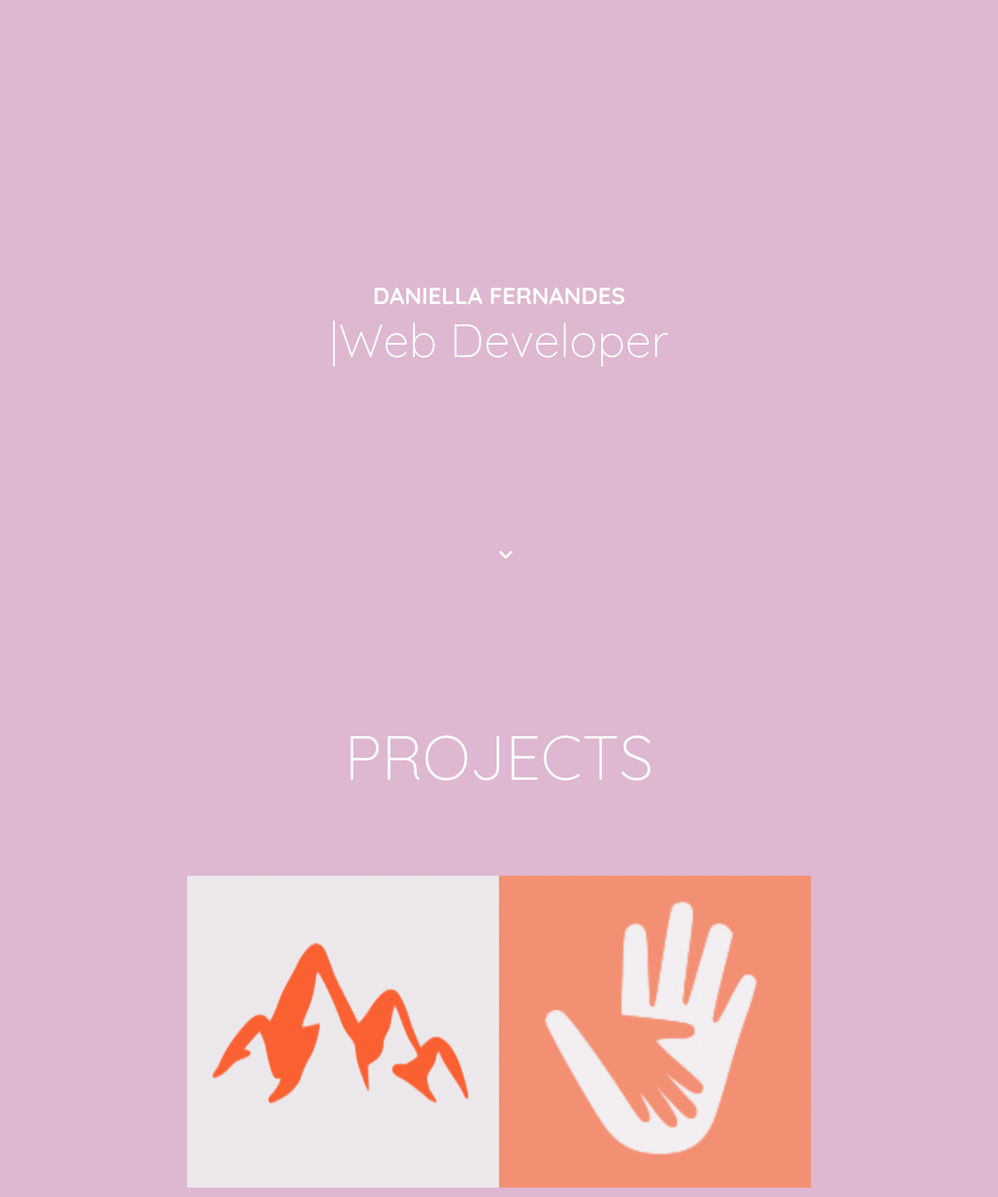
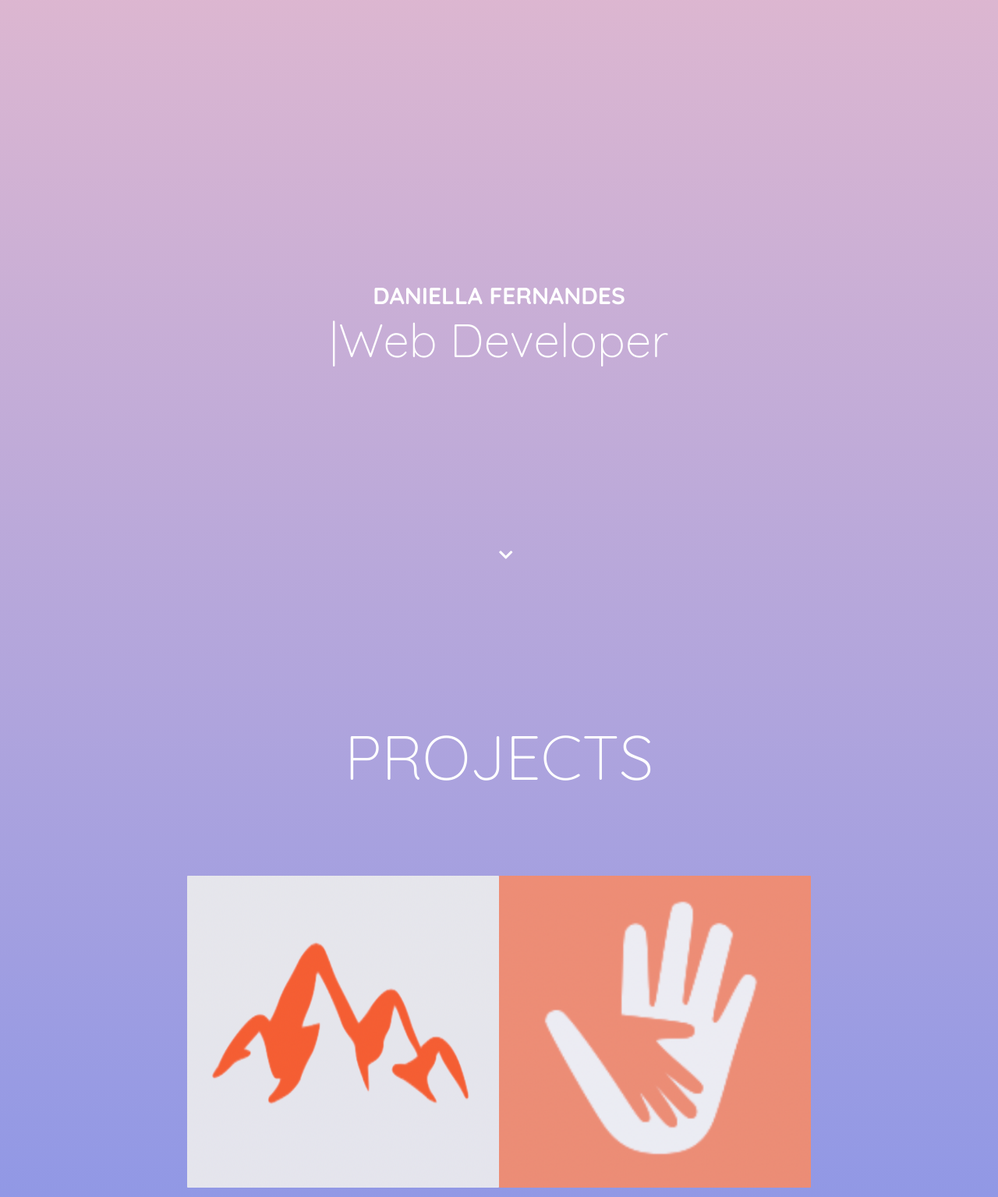
Before and after one commit to daniellafernandes14/Portfolio, a PHP site: page /portfolio.html in a window 1280 px wide. Shown: the part 36-1571 px from the top of the page at 78% size. Run offline with PHP 8.4, Linux system fonts and the light colour scheme; some libraries are stand-ins or nearby versions.

Commit message:
Changed background gradient

```diff
--- a/style/body.css
+++ b/style/body.css
@@ -1,12 +1,11 @@
 body {
-  background-color: rgb(222, 183, 208);
+  background: linear-gradient(rgb(222, 183, 208), #9198e5);
   font-family: 'Quicksand', sans-serif;
 }
 
 a {
   text-decoration: none;
   color: #cc0067;
-  /* font-weight: bolder; */
 }
 
 #image-icon {
```
